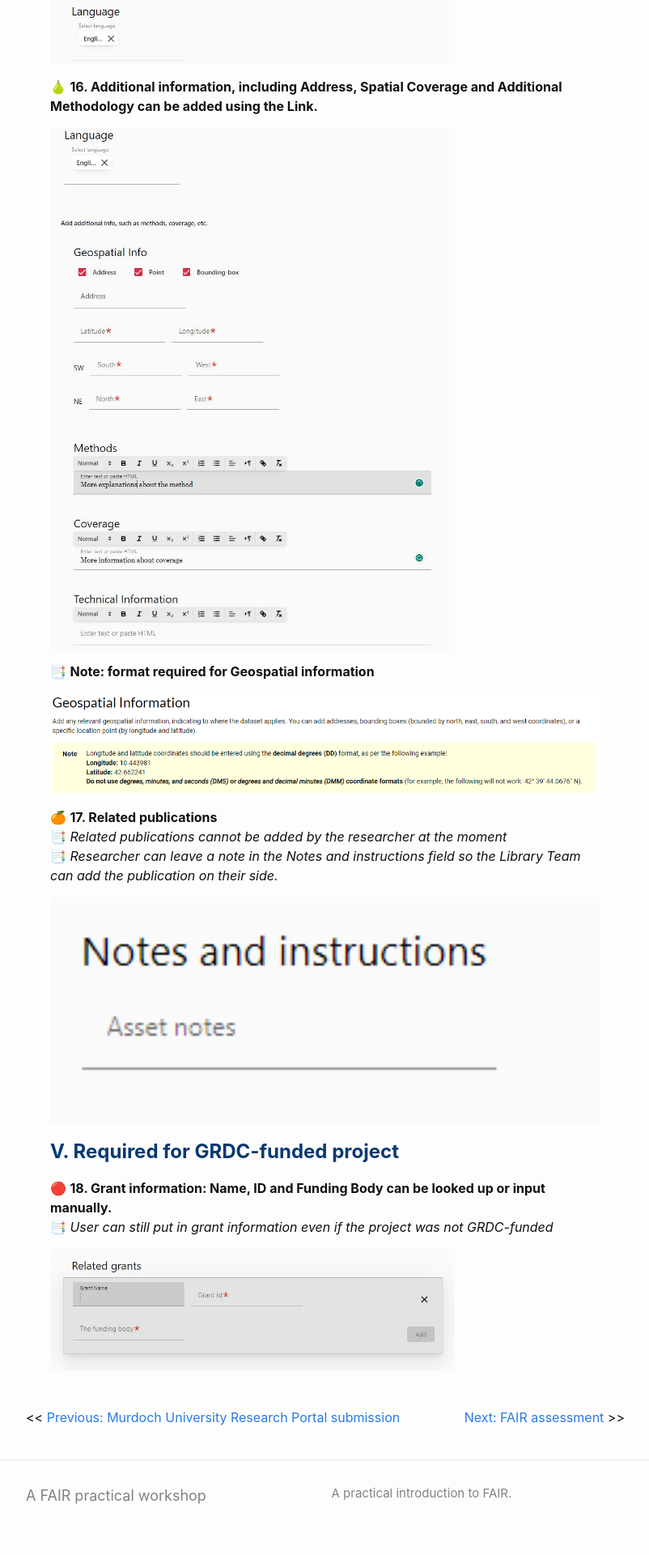
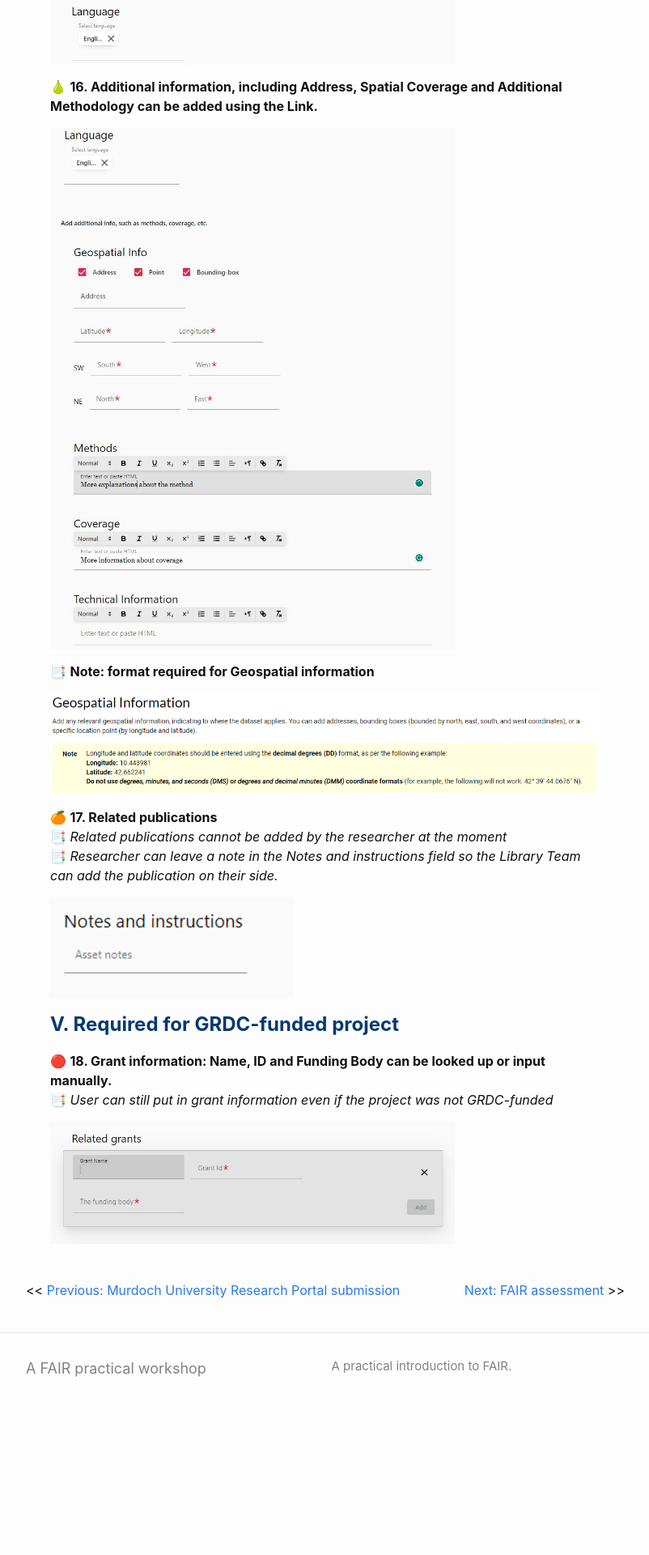
Before and after one commit to WCGA-Murdoch/FAIR-Workshop, a Jekyll site: the page built from _episodes/06-Submission-02.md, in a window 1280 px wide. Shown: the part 2365-4285 px from the top of the page at 81% size, without its empty margins (238-1040 px from the left). Built offline with Jekyll 4.4.1, drawn with Linux system fonts in a browser that asks for light colours; emoji names are drawn with the system emoji font; after the commit the page ends 4128 px from its top, so only the background shows below that.

Commit message:
Update 06-Submission-02.md

```diff
--- a/_episodes/06-Submission-02.md
+++ b/_episodes/06-Submission-02.md
@@ -68,7 +68,7 @@ layout: episode
 :bookmark_tabs: *Researcher can leave a note in the Notes and instructions field so the Library Team can add the publication on their side.*
 
 
-<img src="images/researchportal/A2_Publication.png" alt="hi" width="800" class="inline"/>
+<img src="images/researchportal/A2_Publication.png" alt="hi" width="300" class="inline"/>
 
 
 ## <span style="color:#063970"> **V. Required for GRDC-funded project**</span>
```
